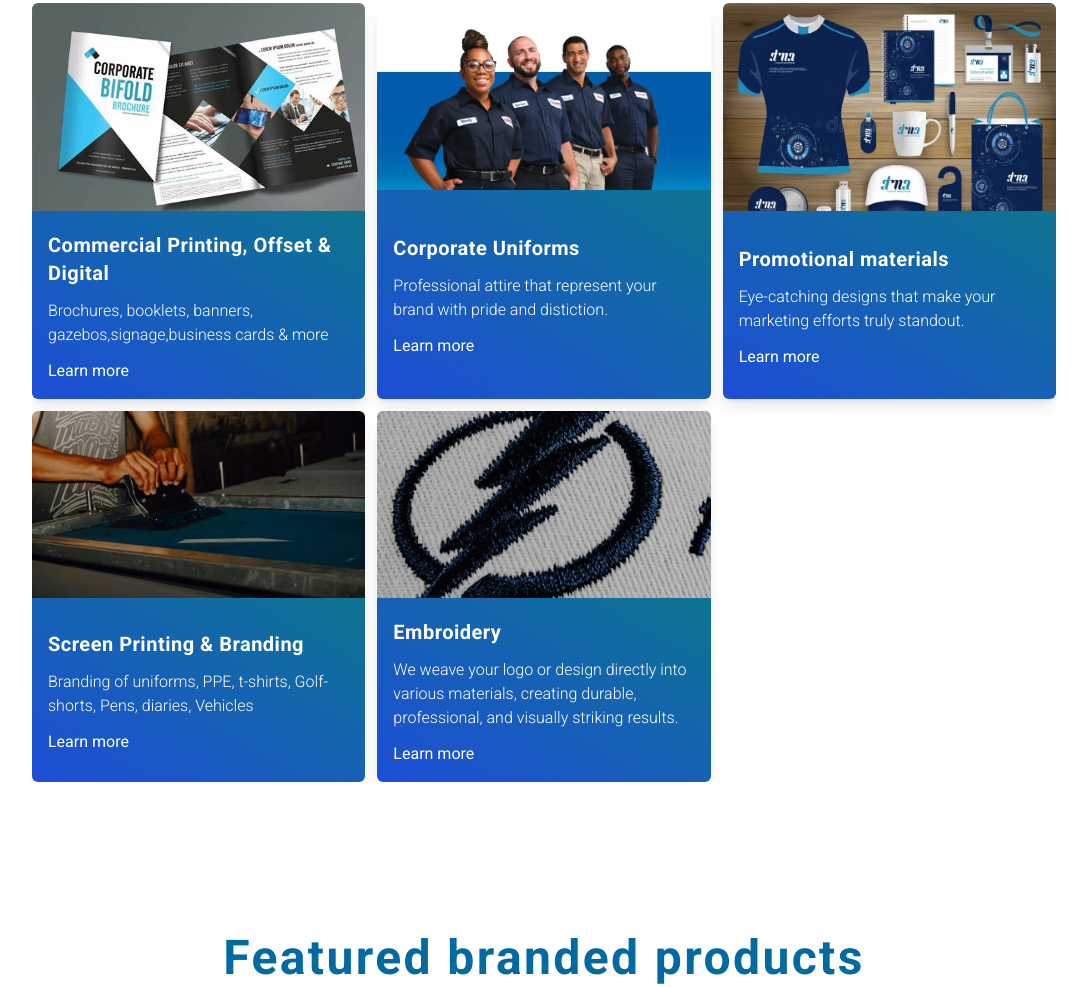
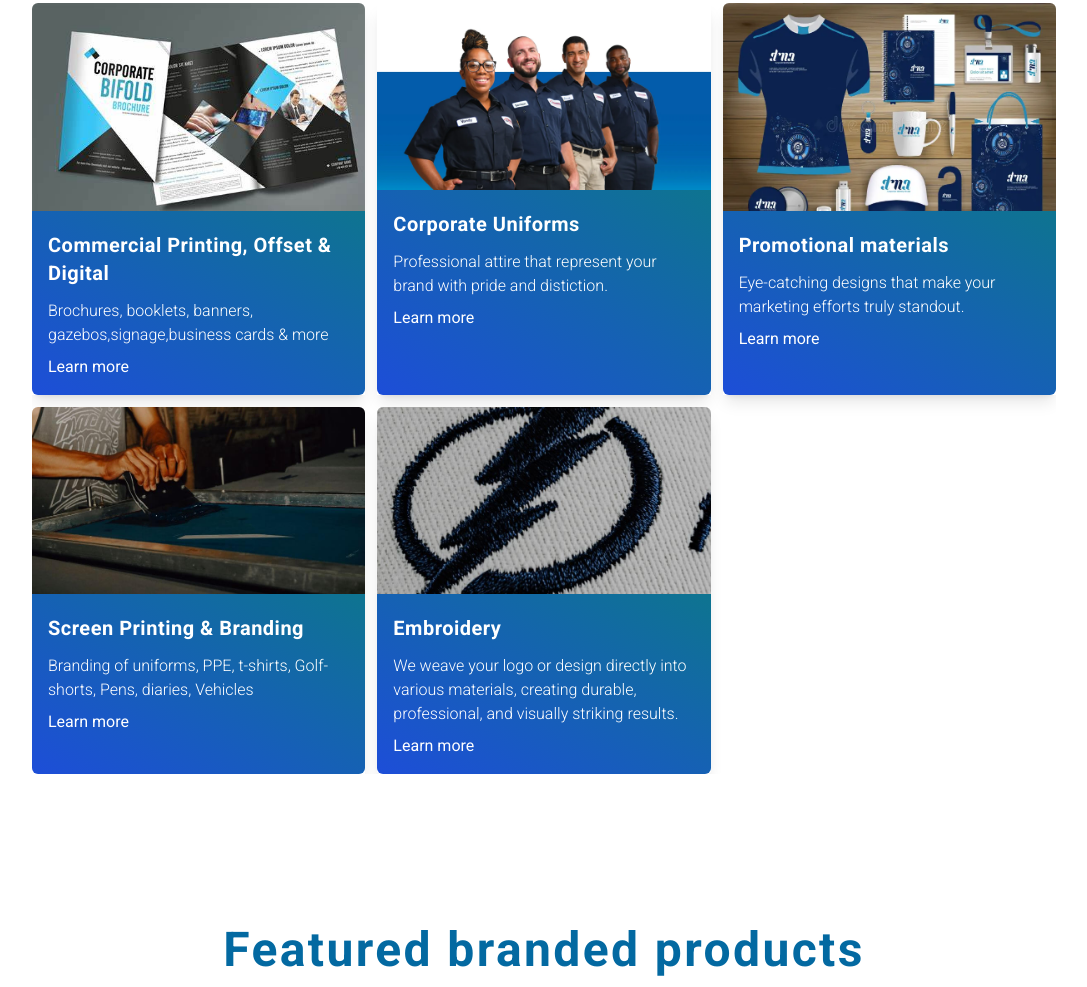
Before and after one commit to Risetech4drew/MPB.com, a website: page index.html in a window 1280 px wide. Shown: the part 4581-5568 px from the top of the page, without its empty margins (96-1183 px from the left). Drawn offline with nearby package versions, Linux system fonts and the light colour scheme.

Commit message:
applied grid to the services section on larger screens using lg media query

```diff
--- a/index.html
+++ b/index.html
@@ -830,7 +830,7 @@
             Our Services
           </h3>
           <div
-            class="w-[90%] md:w-[80%] mx-auto flex flex-row flex-nowrap overflow-x-auto snap-x snap-mandatory scroll-smooth md:grid grid-cols-service-cards gap-3"
+            class="w-[90%] md:w-[80%] mx-auto flex flex-row flex-nowrap overflow-x-auto snap-x snap-mandatory scroll-smooth lg:grid grid-cols-service-cards gap-3"
             data-aos="fade-up"
           >
             <div
@@ -844,12 +844,12 @@
                 />
               </div>
               <div
-                class="flex flex-col justify-center gap-3 bg-gradient-to-bl from-cyan-700 to-blue-700 rounded-b-md pt-5 pr-4 pb-4 pl-4 h-full"
+                class="bg-gradient-to-bl from-cyan-700 to-blue-700 rounded-b-md pt-5 pr-4 pb-4 pl-4 h-full"
               >
-                <h2 class="text-xl font-semibold tracking-wide">
+                <h2 class="text-xl font-semibold tracking-wide mb-3">
                   Commercial Printing, Offset & Digital
                 </h2>
-                <p class="font-light">
+                <p class="font-light mb-2">
                   Brochures, booklets, banners, gazebos,signage,business cards &
                   more
                 </p>
@@ -873,12 +873,12 @@
                 />
               </div>
               <div
-                class="flex flex-col justify-center gap-3 bg-gradient-to-bl from-cyan-700 to-blue-700 rounded-b-md pt-5 pr-4 pb-4 pl-4 h-full"
+                class="bg-gradient-to-bl from-cyan-700 to-blue-700 rounded-b-md pt-5 pr-4 pb-4 pl-4 h-full"
               >
-                <h2 class="text-xl font-semibold tracking-wide">
+                <h2 class="text-xl font-semibold tracking-wide mb-3">
                   Corporate Uniforms
                 </h2>
-                <p class="font-light">
+                <p class="font-light mb-2">
                   Professional attire that represent your brand with pride and
                   distiction.
                 </p>
@@ -901,12 +901,12 @@
                 />
               </div>
               <div
-                class="flex flex-col justify-center gap-3 bg-gradient-to-bl from-cyan-700 to-blue-700 rounded-b-md pt-5 pr-4 pb-4 pl-4 h-full"
+                class="bg-gradient-to-bl from-cyan-700 to-blue-700 rounded-b-md pt-5 pr-4 pb-4 pl-4 h-full"
               >
-                <h2 class="text-xl font-semibold tracking-wide">
+                <h2 class="text-xl font-semibold tracking-wide mb-3">
                   Promotional materials
                 </h2>
-                <p class="font-light">
+                <p class="font-light mb-2">
                   Eye-catching designs that make your marketing efforts truly
                   standout.
                 </p>
@@ -929,12 +929,12 @@
                 />
               </div>
               <div
-                class="flex flex-col justify-center gap-3 bg-gradient-to-bl from-cyan-700 to-blue-700 rounded-b-md pt-5 pr-4 pb-4 pl-4 h-full"
+                class="bg-gradient-to-bl from-cyan-700 to-blue-700 rounded-b-md pt-5 pr-4 pb-4 pl-4 h-full"
               >
-                <h2 class="text-xl font-semibold tracking-wide">
+                <h2 class="text-xl font-semibold tracking-wide mb-3">
                   Screen Printing & Branding
                 </h2>
-                <p class="font-light">
+                <p class="font-light mb-2">
                   Branding of uniforms, PPE, t-shirts, Golf-shorts, Pens,
                   diaries, Vehicles
                 </p>
@@ -957,10 +957,12 @@
                 />
               </div>
               <div
-                class="flex flex-col justify-center gap-3 bg-gradient-to-bl from-cyan-700 to-blue-700 rounded-b-md pt-5 pr-4 pb-4 pl-4 h-full"
+                class="bg-gradient-to-bl from-cyan-700 to-blue-700 rounded-b-md pt-5 pr-4 pb-4 pl-4 h-full"
               >
-                <h2 class="text-xl font-semibold tracking-wide">Embroidery</h2>
-                <p class="font-light">
+                <h2 class="text-xl font-semibold tracking-wide mb-3">
+                  Embroidery
+                </h2>
+                <p class="font-light mb-2">
                   We weave your logo or design directly into various materials,
                   creating durable, professional, and visually striking results.
                 </p>
```
Also changed, not shown: pages/catalogue/workwear.html (+3 -33 lines), output.css.
